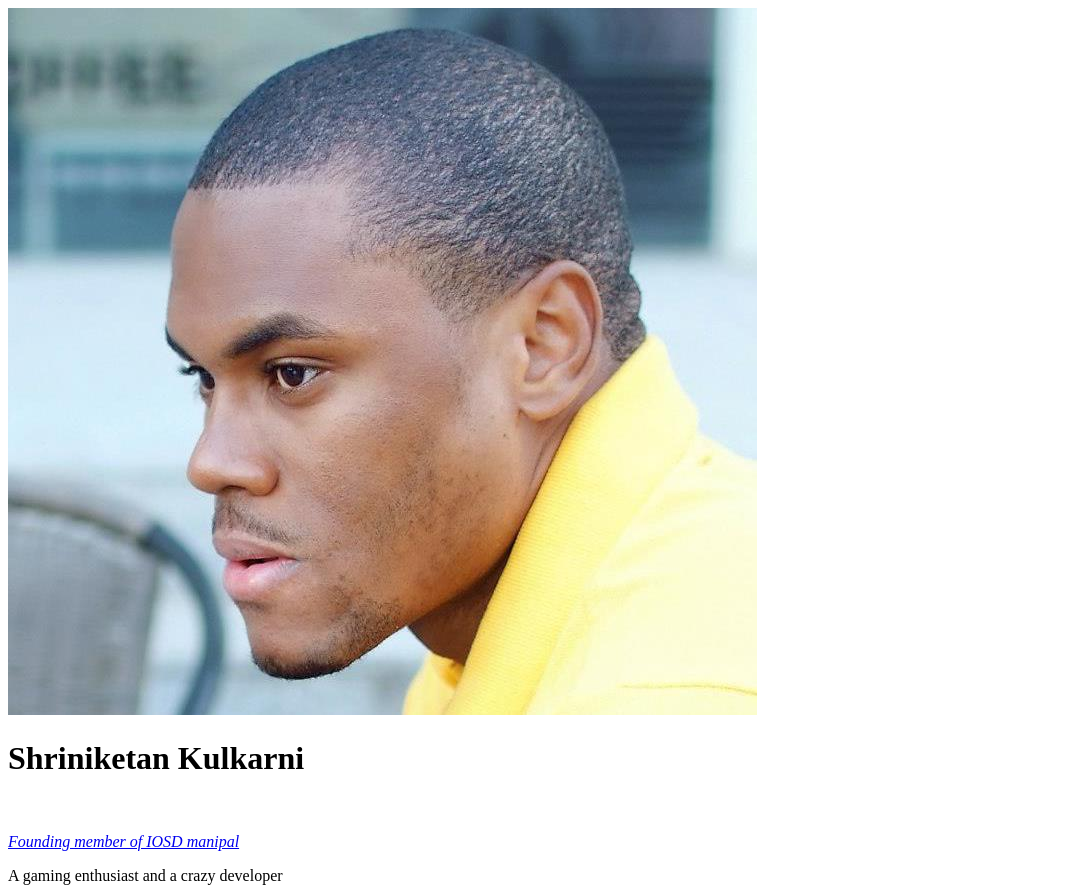
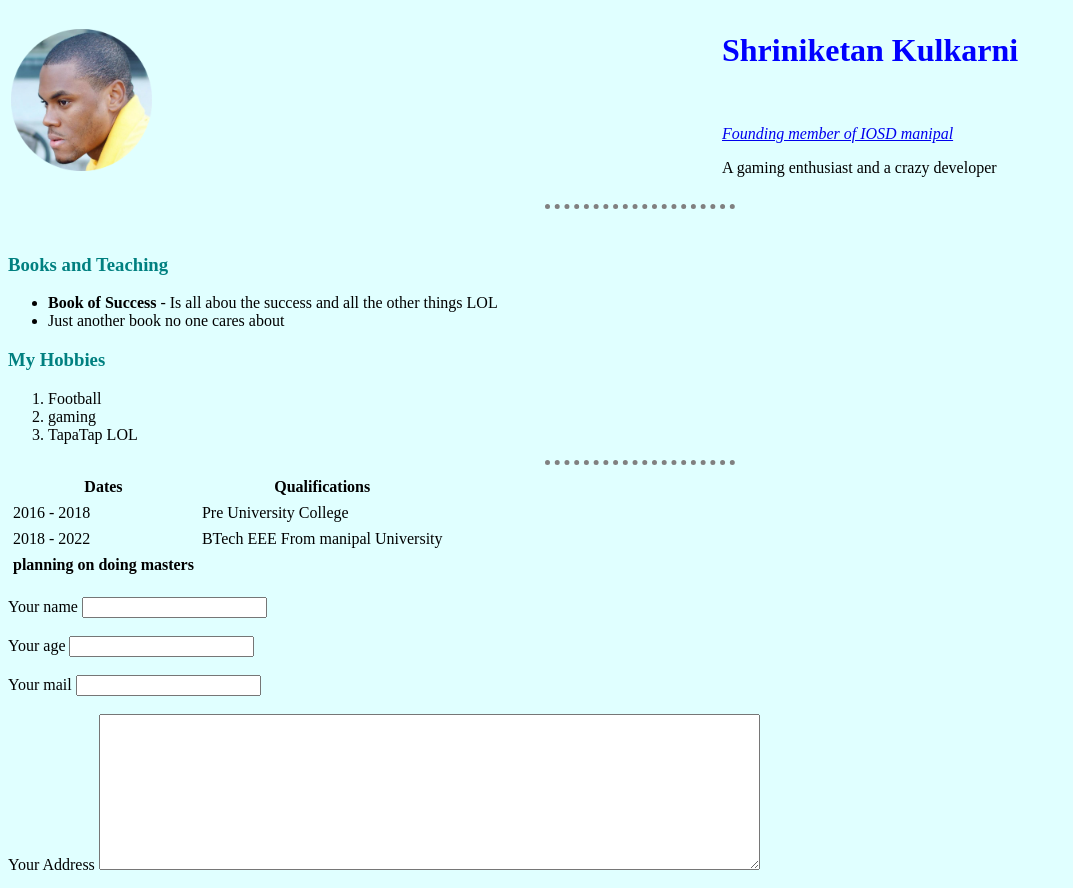
Before and after one commit to shriniiketan/CV, a plain HTML site: page index.html in a window 1280 px wide. Shown: the top 888 px of the page, without its empty margins (0-1073 px from the left). Drawn offline with Linux system fonts and the light colour scheme.

Commit message:
Add files via upload

```diff
--- /dev/null
+++ b/css/styles.css
@@ -0,0 +1,27 @@
+
+    body{
+    background-color:#E0FFFF;
+    }
+
+    hr{
+      background-color:#E0FFFF ;
+      border-color: grey;
+      border-style: dotted none none;
+      border-width:5px;
+      width: 15%;
+      height: 0px;
+
+    }
+
+    img{
+      height: 20%;
+      width: 20%;
+    }
+    h1{
+      color: blue;
+
+    }
+    h3{
+      color: teal;
+
+    }
--- a/index.html
+++ b/index.html
@@ -3,12 +3,25 @@
   <head>
     <meta charset="utf-8">
     <title>Shriniketan portfolio</title>
+    <link rel="stylesheet" href="css/styles.css">
   </head>
+
+
   <body>
-    <img src="profile.jpg" alt="profile pic">
-    <h1>Shriniketan Kulkarni</h1><br>
-    <p><em><a href="https://iosd.tech">Founding member of IOSD manipal</a></em></p>
-    <p>A gaming enthusiast and a crazy developer</p>
+    <table>
+    <tr>
+      <td>
+
+    <img src="CircleProfile.png" alt="profile pic">
+      </td>
+      <td>
+        <h1>Shriniketan Kulkarni</h1><br>
+        <p><em><a href="https://iosd.tech">Founding member of IOSD manipal</a></em></p>
+        <p>A gaming enthusiast and a crazy developer</p>
+
+      </td>
+    </tr>
+    </table>
     <hr size="3" noshade>
     <br>
     <h3>Books and Teaching</h3>
```
Also changed, not shown: CircleProfile.png (added).
